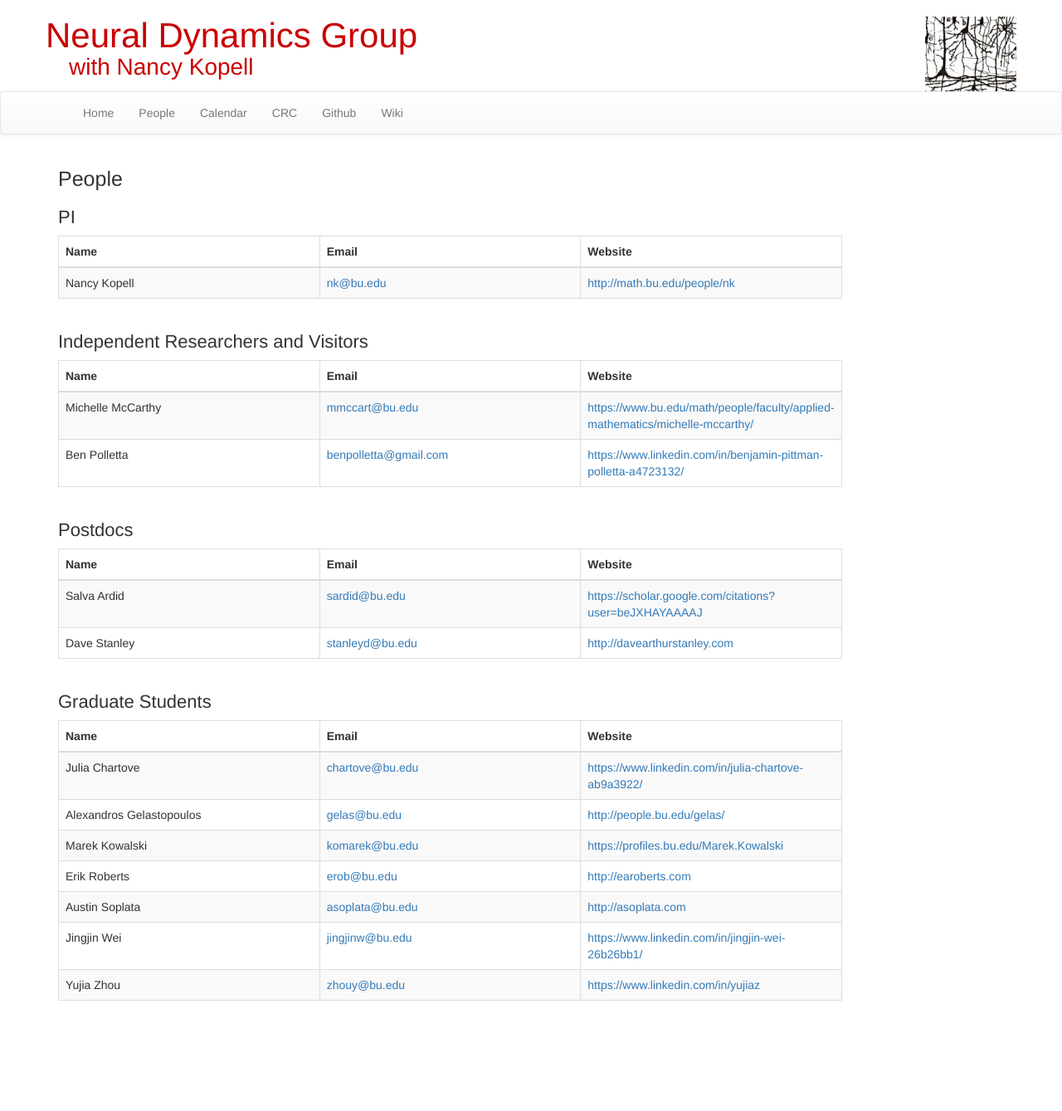
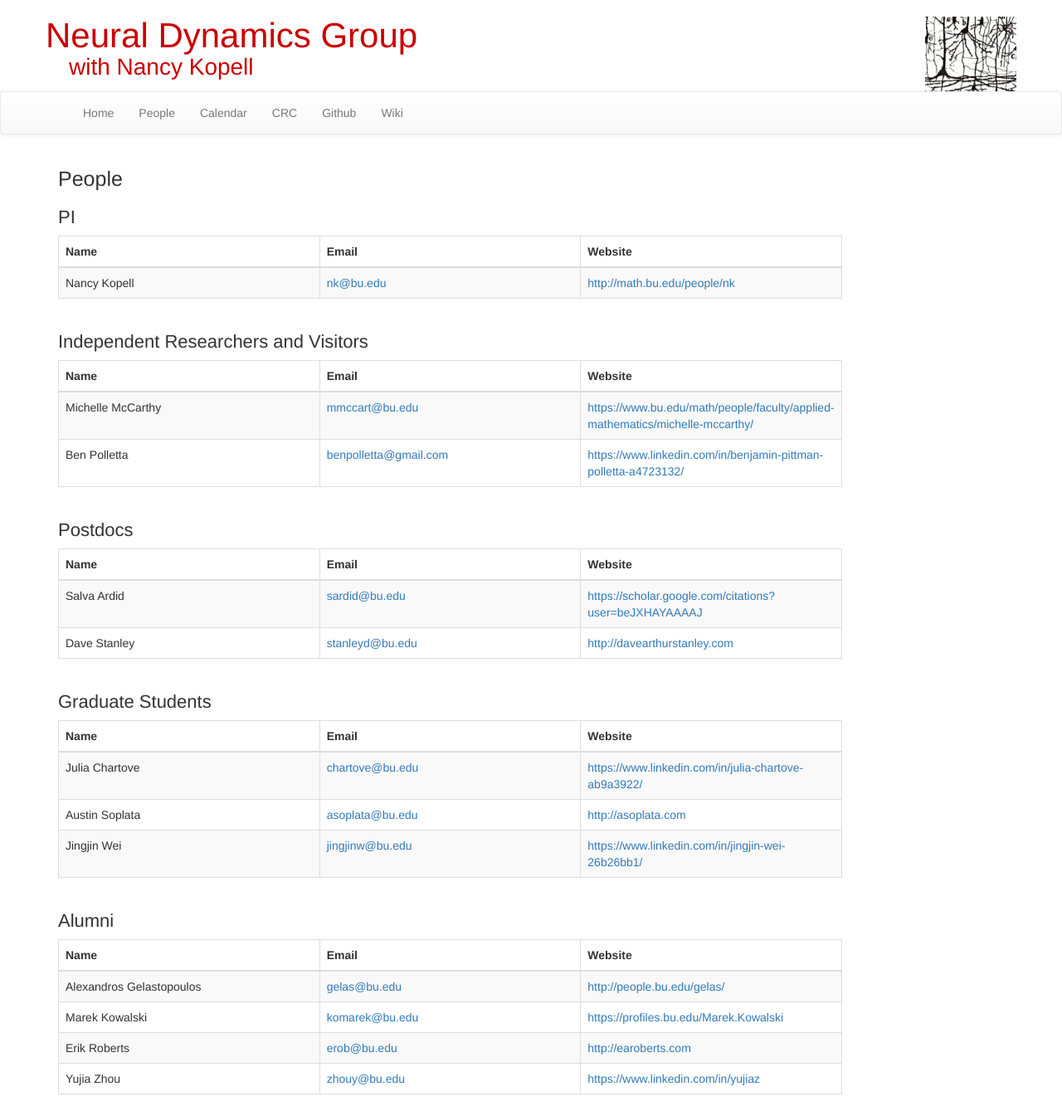
Before and after one commit to cogrhythms/nd, a Jekyll site: the page built from people/index.md, in a window 1280 px wide. Shown: the whole page at 83% size. Built offline with Jekyll 4.4.1, drawn with Linux system fonts in a browser that asks for light colours; nearby versions of some CDN libraries; before the commit the page ends 1226 px from its top, so only the background shows below that.

Commit message:
add alumni

```diff
--- a/people/index.md
+++ b/people/index.md
@@ -118,3 +118,32 @@ title: "People"
   </tbody>
   </table>
 </div>
+
+## Alumni
+<div class="table-responsive">
+  <table class="table table-striped table-bordered table-hover table-responsive">
+  <thead>
+    <tr>
+      <th>Name</th>
+      <th>Email</th>
+      <th>Website</th>
+    </tr>
+  </thead>
+  <tbody>
+    {% for person in site.data.people.alumni %}
+      <tr>
+        <td class="name">{{person.name}}</td>
+        <td class="email">
+          <SCRIPT type='text/javascript'>
+            a='{{person.email | split: '@' | first}}';
+            b='{{person.email | split: '@' | last}}';
+            document.write('<A hre'+'f="mai'+'lto:'+a+'@'+b+'">');
+            document.write(a+'@'+b+'</a>');
+          </SCRIPT>
+        </td>
+        <td class="site"><a target="_blank" href="{{person.website}}">{{person.website}}</a></td>
+      </tr>
+    {% endfor %}
+  </tbody>
+  </table>
+</div>
```
Also changed, not shown: _data/people.yml (+9 -8 lines).
